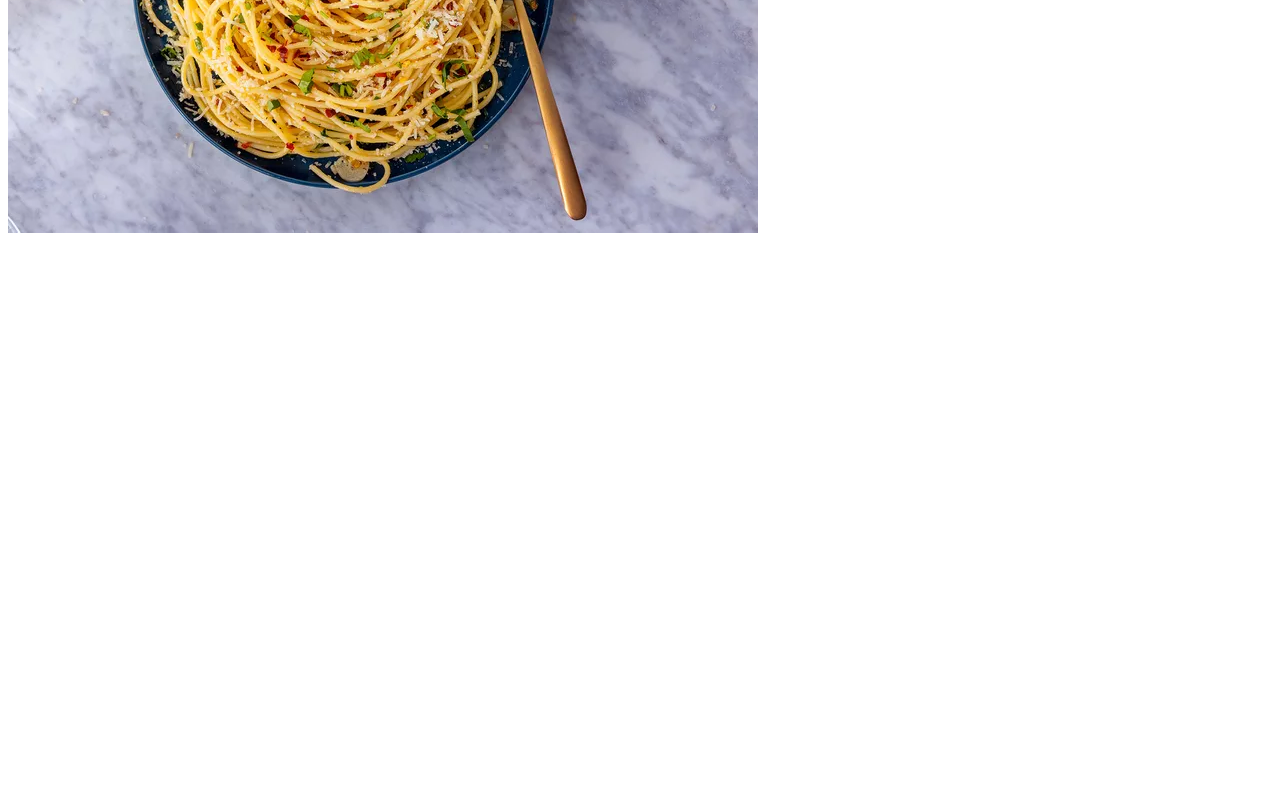
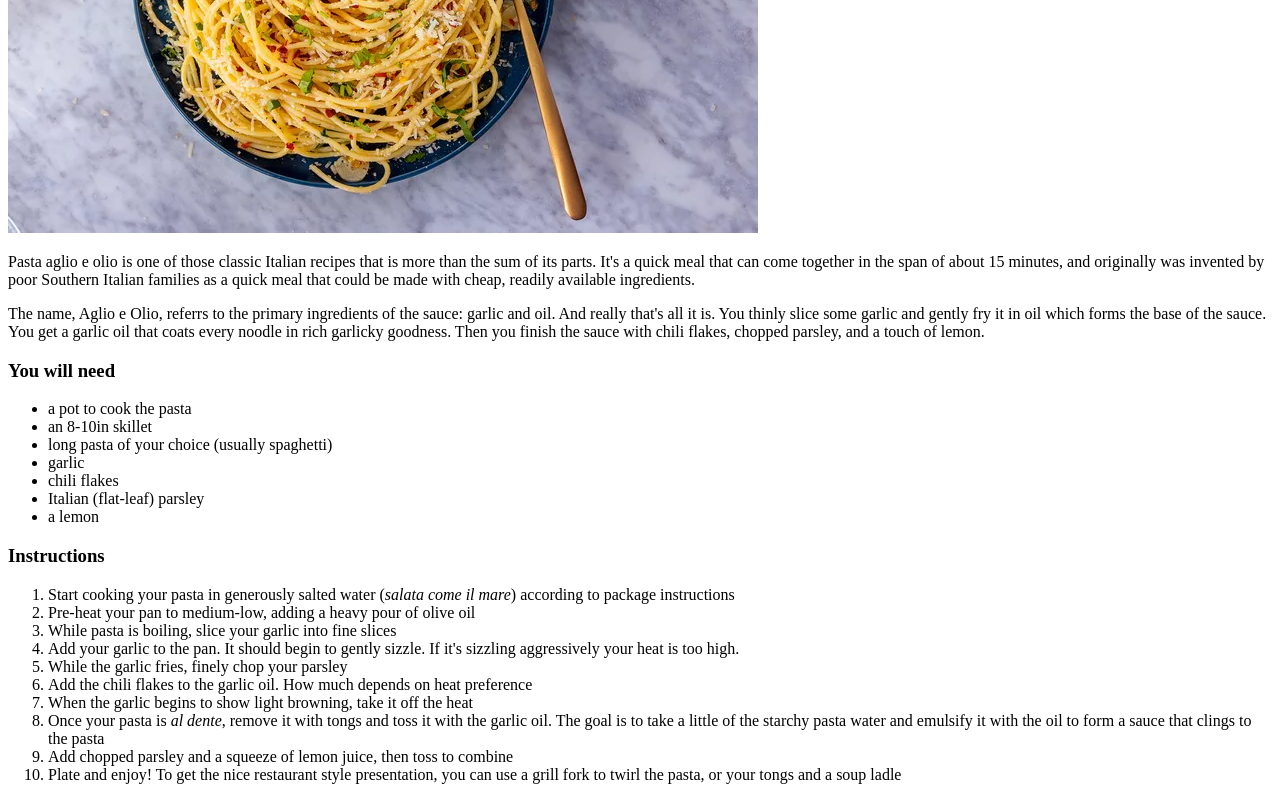
Before and after one commit to ohnotoomanynumbers/recipes_project, a plain HTML site: page recipes/aglioolio.html in a window 1280 px wide. Shown: the part 365-1165 px from the top of the page. Before the commit the page ends 800 px from the top, so only its background shows below. Drawn offline with Linux system fonts and the light colour scheme.

Commit message:
Completed Aglio e Olio recipe

```diff
--- a/recipes/aglioolio.html
+++ b/recipes/aglioolio.html
@@ -10,5 +10,37 @@
     <a href="../index.html">Home</a>
     <br>
     <img src="../images/aglioolio.jpg" alt="A plate of spaghetti aglio e olio">
+    <p>Pasta aglio e olio is one of those classic Italian recipes that is more than the sum of its parts.
+        It's a quick meal that can come together in the span of about 15 minutes, and originally was invented
+        by poor Southern Italian families as a quick meal that could be made with cheap, readily available ingredients.
+    </p>
+    <p>The name, Aglio e Olio, referrs to the primary ingredients of the sauce: garlic and oil. And really that's all
+        it is. You thinly slice some garlic and gently fry it in oil which forms the base of the sauce. You get a
+        garlic oil that coats every noodle in rich garlicky goodness. Then you finish the sauce with chili flakes,
+        chopped parsley, and a touch of lemon.
+    </p>
+    <h3>You will need</h3>
+    <ul>
+        <li>a pot to cook the pasta</li>
+        <li>an 8-10in skillet</li>
+        <li>long pasta of your choice (usually spaghetti)</li>
+        <li>garlic</li>
+        <li>chili flakes</li>
+        <li>Italian (flat-leaf) parsley</li>
+        <li>a lemon</li>
+    </ul>
+    <h3>Instructions</h3>
+    <ol>
+        <li>Start cooking your pasta in generously salted water (<em>salata come il mare</em>) according to package instructions</li>
+        <li>Pre-heat your pan to medium-low, adding a heavy pour of olive oil</li>
+        <li>While pasta is boiling, slice your garlic into fine slices</li>
+        <li>Add your garlic to the pan. It should begin to gently sizzle. If it's sizzling aggressively your heat is too high.</li>
+        <li>While the garlic fries, finely chop your parsley</li>
+        <li>Add the chili flakes to the garlic oil. How much depends on heat preference</li>
+        <li>When the garlic begins to show light browning, take it off the heat</li>
+        <li>Once your pasta is <em>al dente</em>, remove it with tongs and toss it with the garlic oil. The goal is to take a little of the starchy pasta water and emulsify it with the oil to form a sauce that clings to the pasta</li>
+        <li>Add chopped parsley and a squeeze of lemon juice, then toss to combine</li>
+        <li>Plate and enjoy! To get the nice restaurant style presentation, you can use a grill fork to twirl the pasta, or your tongs and a soup ladle</li>
+    </ol>
 </body>
 </html>
```
Also changed, not shown: recipes/omelette.html (+1 -0 lines).
